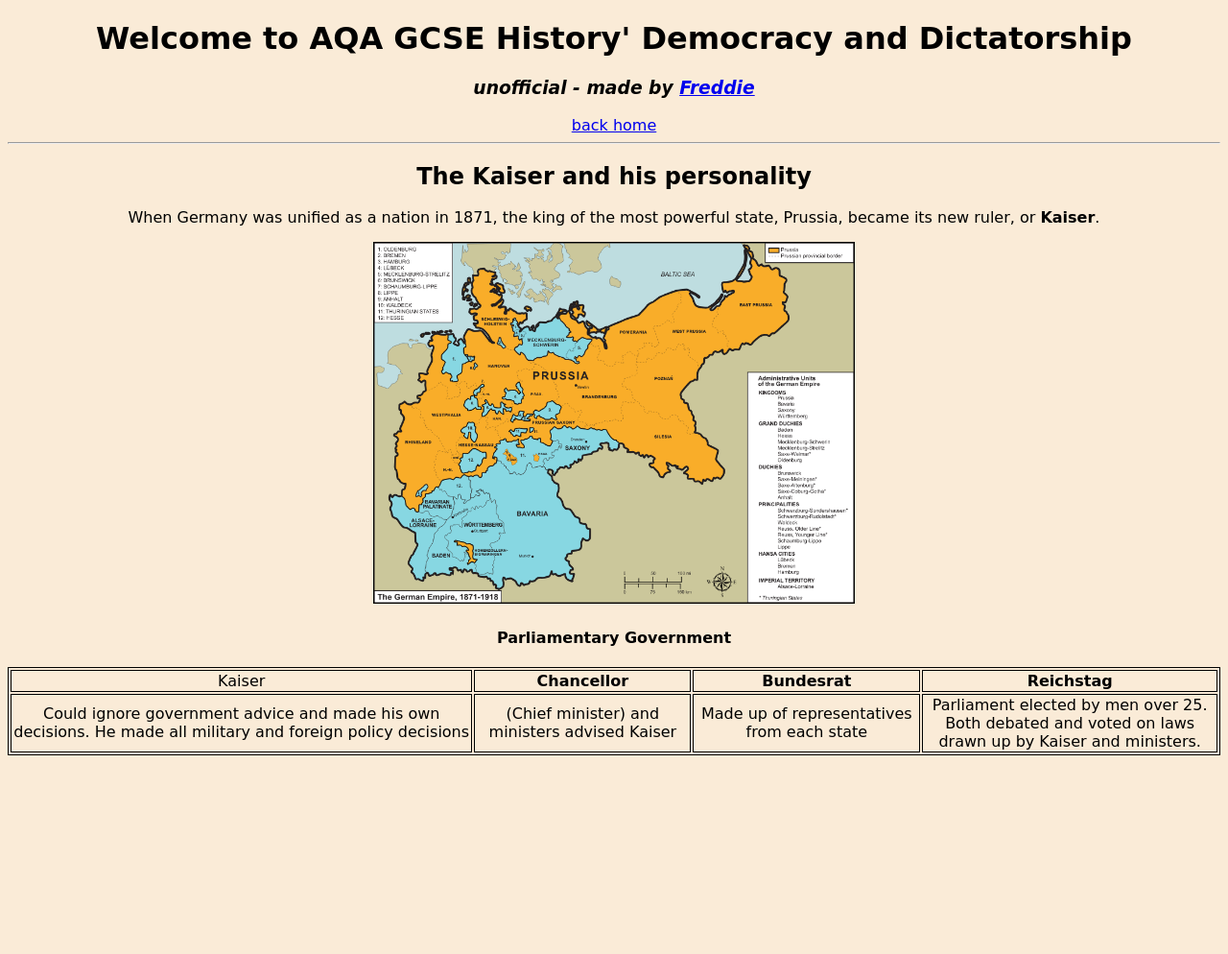
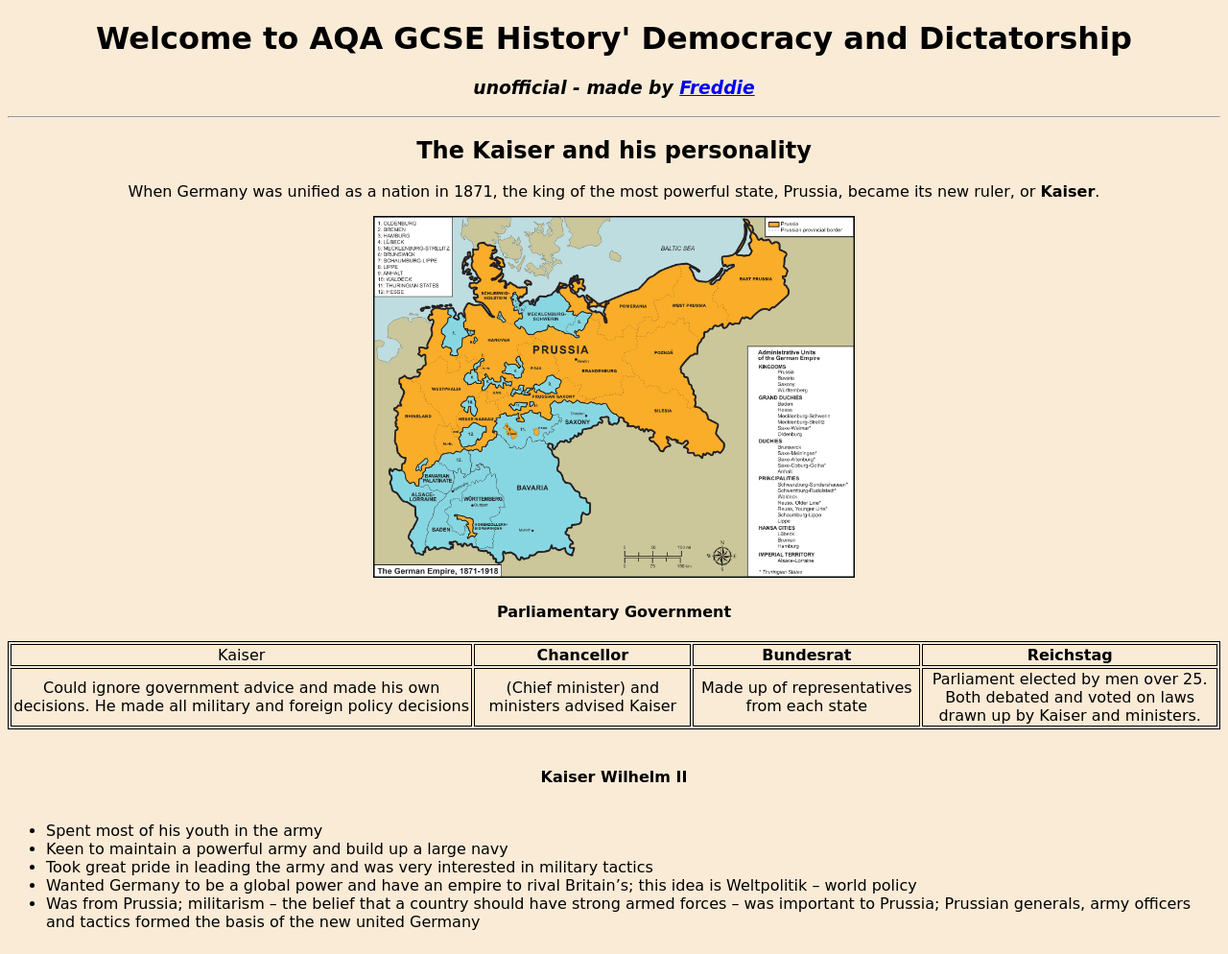
Before and after one commit to hippogriff101/german-history, a Flask app: page /kaiser in a window 1280 px wide. Shown: the whole page at 96% size. Before the commit the page ends 787 px from the top, so only its background shows below. Run offline with Flask 3, Linux system fonts and the light colour scheme.

Commit message:
switch to using block content  / base?

```diff
--- a/static/styles.css
+++ b/static/styles.css
@@ -7,3 +7,8 @@ body{
 table, th, td, img {
   border:1px solid black;
 }
+
+ul {
+    display: inline-block;
+    text-align: left;
+}
--- /dev/null
+++ b/templates/base.html
@@ -0,0 +1,17 @@
+<!DOCTYPE html>
+<html lang="en">
+<head>
+    <meta charset="UTF-8">
+    <meta name="viewport" content="width=device-width, initial-scale=1.0">
+    <link rel="stylesheet" href="{{ url_for('static', filename='styles.css') }}">
+    <title>German History - 1890-1945  </title>
+</head>
+<body>
+    <header>
+        <h1>Welcome to AQA GCSE History' Democracy and Dictatorship</h1>
+        <h3><i>unofficial - made by <a href="https://freddieyershon.co.uk">Freddie</a></i></h3>
+        <hr>
+    </header>
+    <main>{% block content %}{% endblock %}</main>
+</body>
+</html>
--- a/templates/kaiser.html
+++ b/templates/kaiser.html
@@ -1,16 +1,5 @@
-<!DOCTYPE html>
-<html lang="en">
-<head>
-    <meta charset="UTF-8">
-    <meta name="viewport" content="width=device-width, initial-scale=1.0">
-    <link rel="stylesheet" href="{{ url_for('static', filename='styles.css') }}">
-    <title>German History - 1890-1945  </title>
-</head>
-<body>
-    <h1>Welcome to AQA GCSE History' Democracy and Dictatorship</h1>
-    <h3><i>unofficial - made by <a href="https://freddieyershon.co.uk">Freddie</a></i></h3>
-    <a href="/">back home</a>
-    <hr>
+{% extends "base.html" %}
+{% block content %}
     <h2>The Kaiser and his personality</h2>
     <p>When Germany was unified as a nation in 1871, the king of the most powerful state, Prussia, became its new ruler, or <b>Kaiser</b>.</p>
     <img src="{{ url_for('static', filename='images/germany1871-1918.png')}}" width="500px" height="auto">
@@ -29,5 +18,13 @@
             <td>Parliament elected by men over 25.<br>Both debated and voted on laws drawn up by Kaiser and ministers.</td>
         </tr>
     </table>
-</body>
-</html>
+    <br>
+    <h4>Kaiser Wilhelm II</h4>
+    <ul>
+        <li>Spent most of his youth in the army</li>
+        <li>Keen to maintain a powerful army and build up a large navy</li>
+        <li>Took great pride in leading the army and was very interested in military tactics</li>
+        <li>Wanted Germany to be a global power and have an empire to rival Britain’s; this idea is Weltpolitik – world policy</li>
+        <li>Was from Prussia; militarism – the belief that a country should have strong armed forces – was important to Prussia; Prussian generals, army officers and tactics formed the basis of the new united Germany</li>
+    </ul>
+{% endblock %}
```
Also changed, not shown: templates/index.html (+4 -15 lines).
